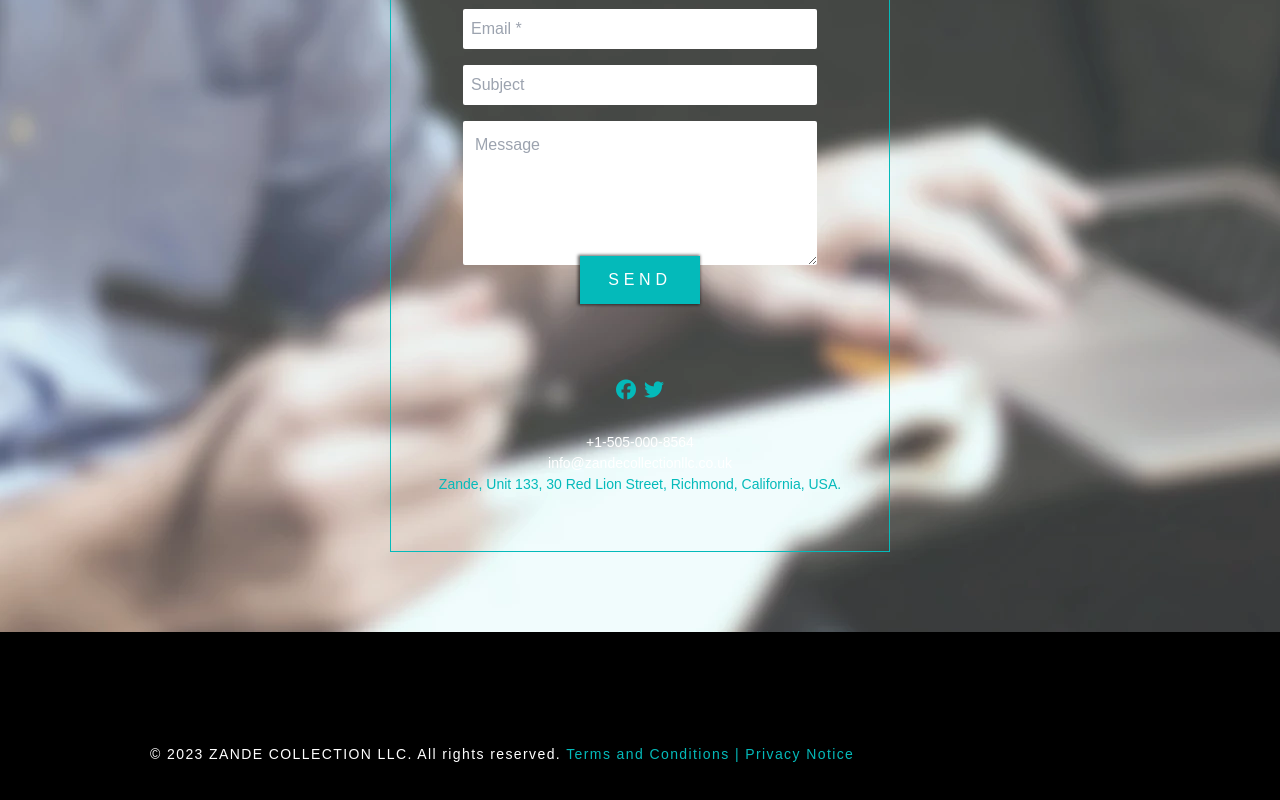
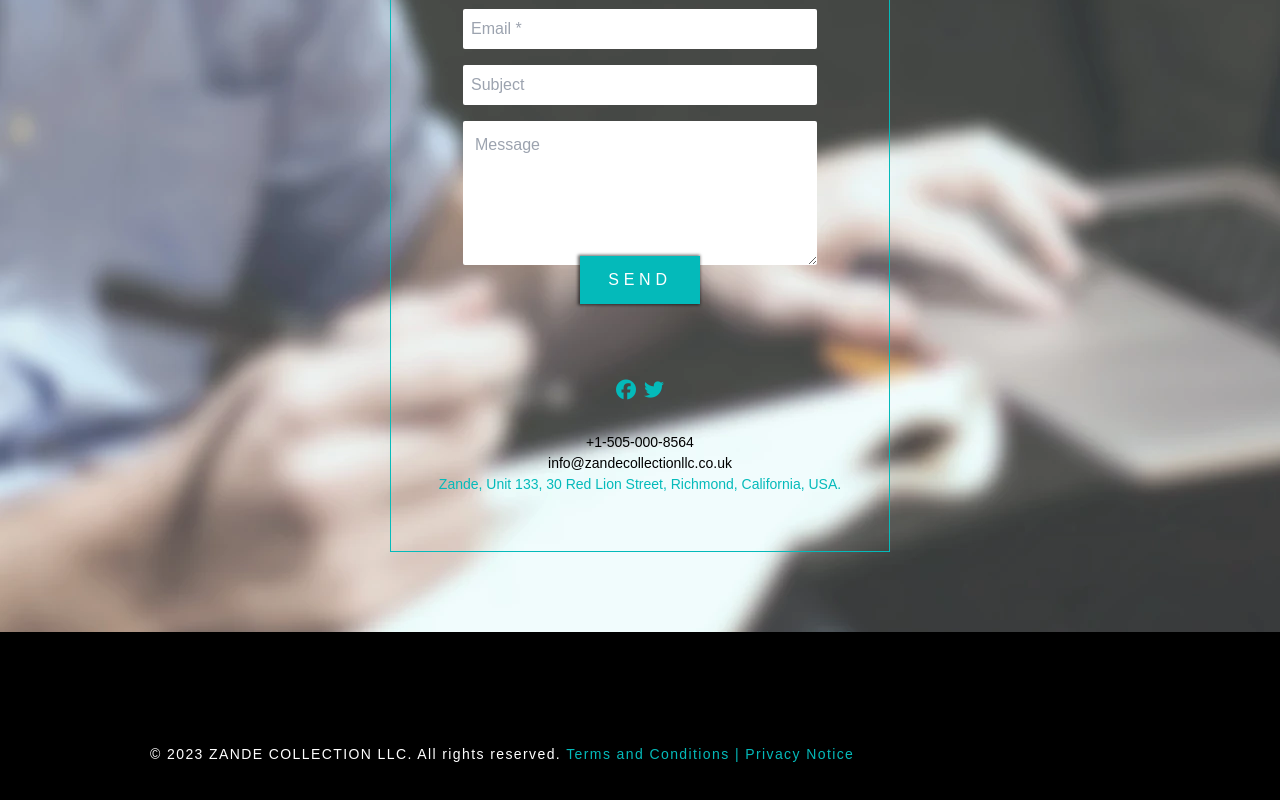
Before and after one commit to Caisere/zandecollectionllc, a React (Create React App) app: page /about-us in a window 1280 px wide. Shown: the part 1496-2296 px from the top of the page. Built offline with nearby package versions, Linux system fonts and the light colour scheme; a web font is replaced by a local one.

Commit message:
aboutusformnumber color

```diff
--- a/src/components/AboutUsForm.jsx
+++ b/src/components/AboutUsForm.jsx
@@ -33,7 +33,7 @@ const AboutUsForm = () => {
             </div>
 
             <div>
-              <div className='flex flex-col gap-0 justify-center items-center text-[14px] text-white'>
+              <div className='flex flex-col gap-0 justify-center items-center text-[14px] text-black'>
                 <span>+1-505-000-8564</span>
                 <span>info@zandecollectionllc.co.uk</span>
                 <span className='text-brand-primary-color'>Zande, Unit 133, 30 Red Lion Street, Richmond, California, USA.</span>
@@ -43,7 +43,6 @@ const AboutUsForm = () => {
           </div>
         </div>
       </div>
-
     </div>
 
   )
```
